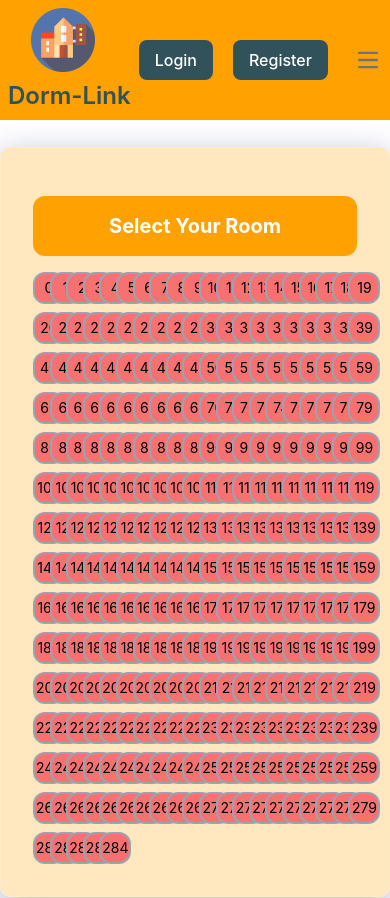
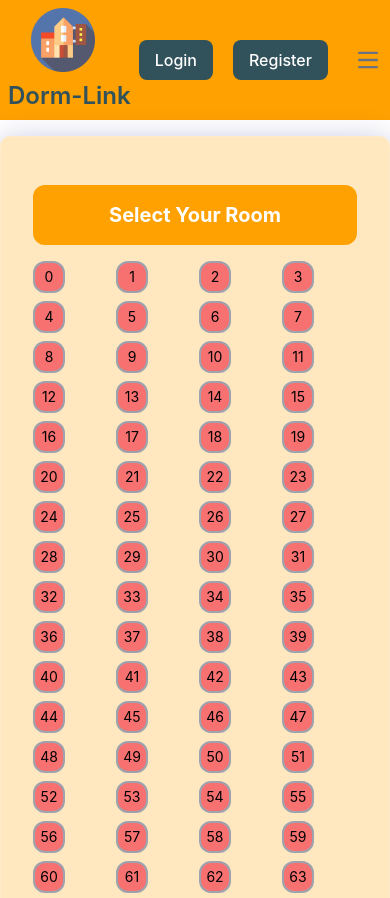
Before and after one commit to MrSingh2000/dormlink, a React (Create React App) app in the folder client/: page /roomchart in a window 390 px wide. Shown: the top 898 px of the page. Built offline with nearby package versions, Linux system fonts and the light colour scheme.

Commit message:
room chart responsive

```diff
--- a/client/src/components/hostel/RoomChart.jsx
+++ b/client/src/components/hostel/RoomChart.jsx
@@ -64,7 +64,7 @@ const RoomChart = () => {
         <h2 className="text-center bg-[#ffa101] p-4 my-4 rounded-xl text-xl font-bold text-white">
           Select Your Room
         </h2>
-        <div className="grid grid-cols-20 gap-2">
+        <div className="grid grid-cols-4 md:grid-cols-9 lg:grid-cols-20 gap-2">
           {allRooms.map((room) => {
             return (
               <Room
```
